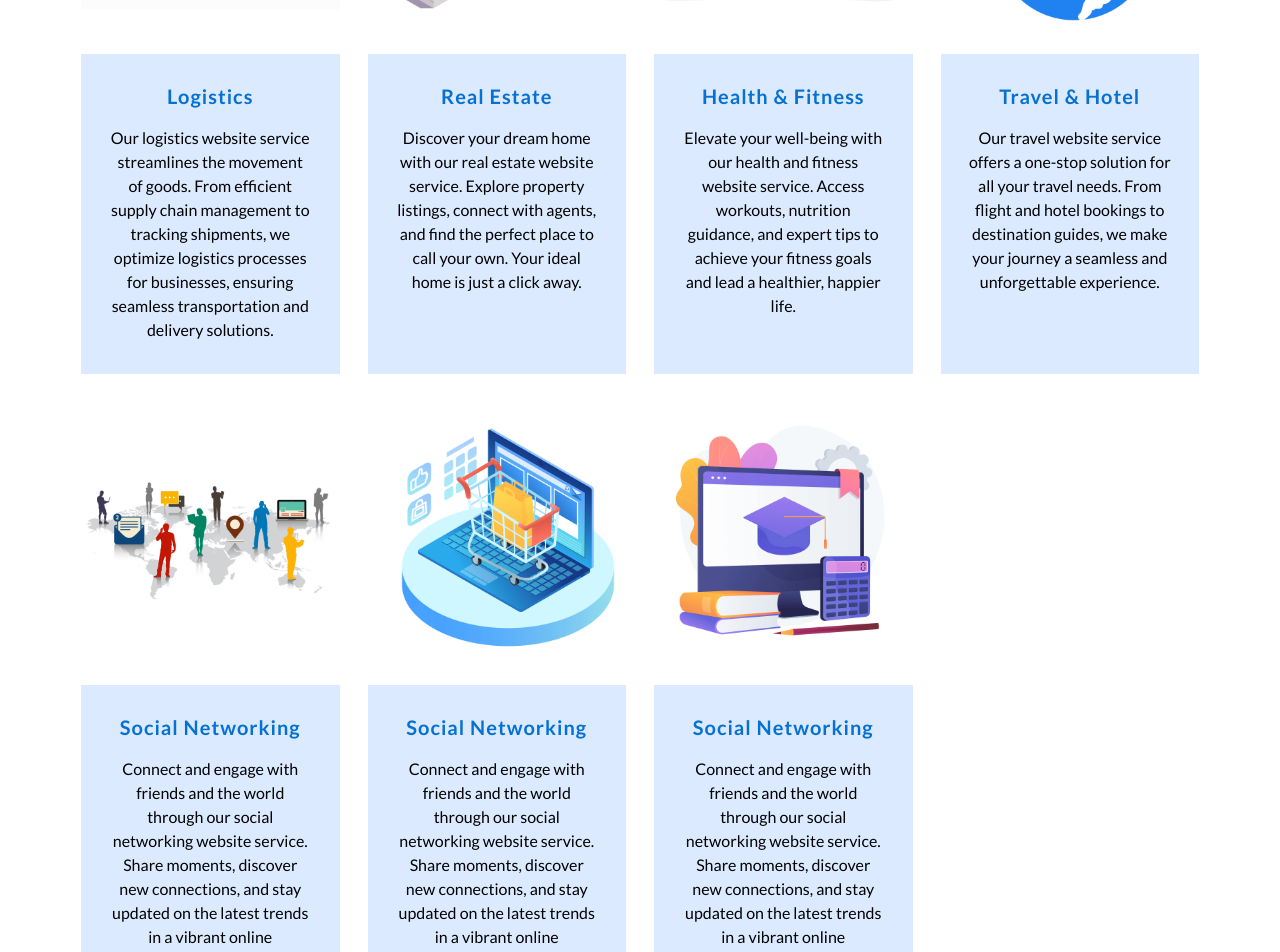
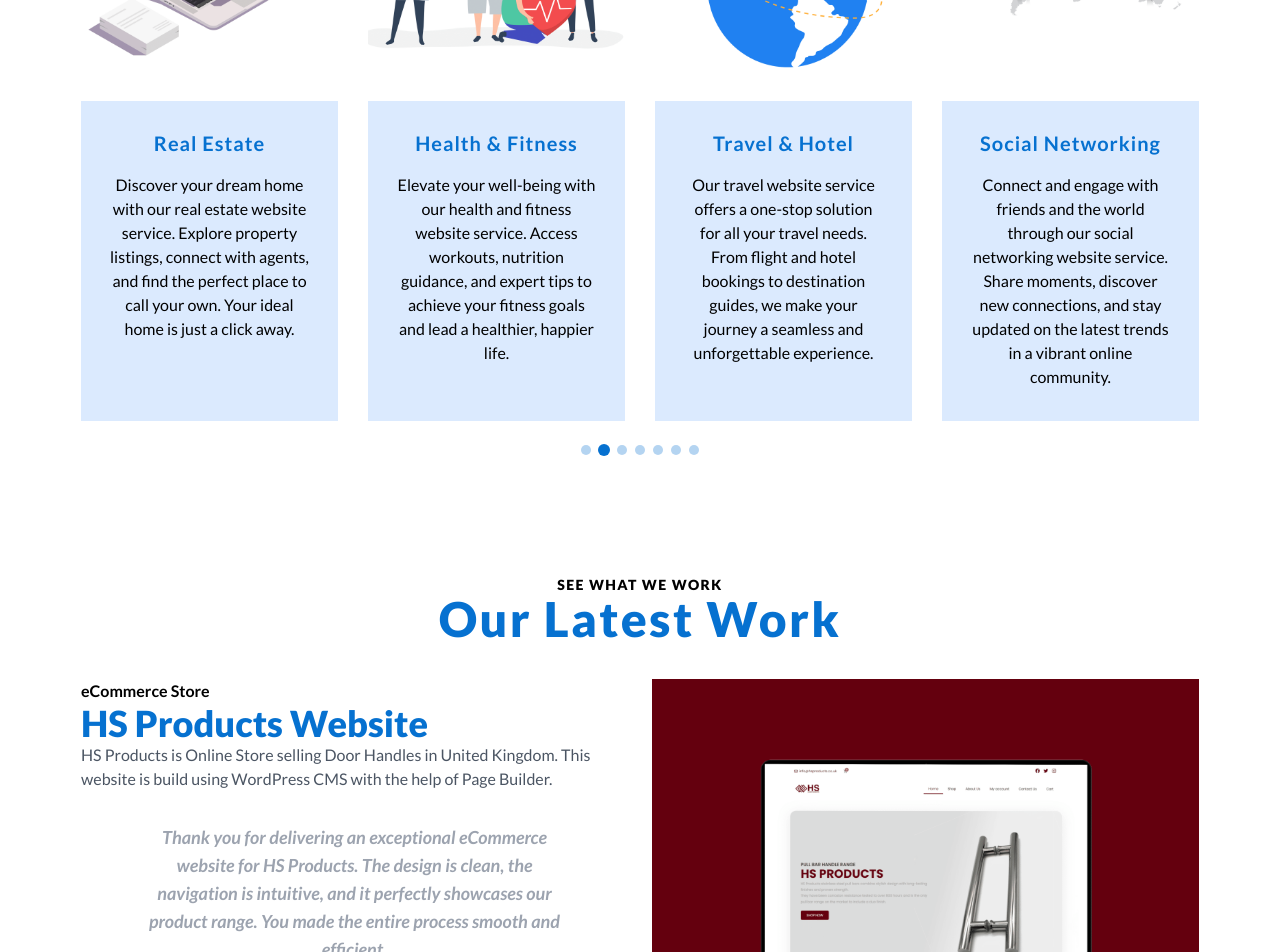
Before and after one commit to waqar-mumtaz/code_x_design, a React (Vite) app: page / in a window 1280 px wide. Shown: the part 2180-3132 px from the top of the page. Built offline with nearby package versions, Linux system fonts and the light colour scheme; a web font is replaced by a local one.

Commit message:
fix experience

```diff
--- a/package.json
+++ b/package.json
@@ -14,7 +14,8 @@
     "react": "^18.3.1",
     "react-dom": "^18.3.1",
     "react-icons": "^5.5.0",
-    "react-router-dom": "^7.8.2"
+    "react-router-dom": "^7.8.2",
+    "swiper": "^12.0.1"
   },
   "devDependencies": {
     "@eslint/js": "^9.9.0",
--- a/src/assets/data/index.ts
+++ b/src/assets/data/index.ts
@@ -1,3 +1,11 @@
+import logistics from "@/assets/imgs/Logistics.png";
+import realestate from "@/assets/imgs/realestate.png";
+import fitness from "@/assets/imgs/Fitness.png";
+import travel from "@/assets/imgs/travel.png";
+import social from "@/assets/imgs/social.png";
+import ecommerce from "@/assets/imgs/ecommerce.png";
+import tutor from "@/assets/imgs/Tutor.png";
+
 export const navLinks = [
   {
     name: "Home",
@@ -90,3 +98,55 @@ export const servicesData = [
     active: true,
   },
 ];
+
+export const experienceData = [
+  {
+    id: 1,
+    image: logistics,
+    title: "Logistics",
+    description:
+      "Our logistics website service streamlines the movement of goods. From efficient supply chain management to tracking shipments, we optimize logistics processes for businesses, ensuring seamless transportation and delivery solutions.",
+  },
+  {
+    id: 2,
+    image: realestate,
+    title: "Real Estate",
+    description:
+      "Discover your dream home with our real estate website service. Explore property listings, connect with agents, and find the perfect place to call your own. Your ideal home is just a click away.",
+  },
+  {
+    id: 3,
+    image: fitness,
+    title: "Health & Fitness",
+    description:
+      "Elevate your well-being with our health and fitness website service. Access workouts, nutrition guidance, and expert tips to achieve your fitness goals and lead a healthier, happier life.",
+  },
+  {
+    id: 4,
+    image: travel,
+    title: "Travel & Hotel",
+    description:
+      "Our travel website service offers a one-stop solution for all your travel needs. From flight and hotel bookings to destination guides, we make your journey a seamless and unforgettable experience.",
+  },
+  {
+    id: 5,
+    image: social,
+    title: "Social Networking",
+    description:
+      "Connect and engage with friends and the world through our social networking website service. Share moments, discover new connections, and stay updated on the latest trends in a vibrant online community.",
+  },
+  {
+    id: 6,
+    image: ecommerce,
+    title: "E-commerce",
+    description:
+      "Transform your business with our e-commerce website service. Create stunning online stores, manage inventory, process payments, and provide exceptional shopping experiences for your customers.",
+  },
+  {
+    id: 7,
+    image: tutor,
+    title: "Education & Tutoring",
+    description:
+      "Enhance learning experiences with our education and tutoring website service. Connect students with expert tutors, access interactive learning materials, and achieve academic success through personalized guidance.",
+  },
+];
--- a/src/index.css
+++ b/src/index.css
@@ -78,3 +78,29 @@
 .animation-delay-400 {
   animation-delay: 0.4s;
 }
+
+/* Swiper Custom Styles - Navigation disabled, using custom buttons */
+
+.swiper-pagination {
+  position: relative !important;
+  margin-top: 32px !important;
+  display: flex !important;
+  justify-content: center !important;
+  align-items: center !important;
+  gap: 8px !important;
+}
+
+.swiper-pagination-bullet {
+  background: rgba(6, 113, 208, 0.3) !important;
+  opacity: 1 !important;
+  width: 10px !important;
+  height: 10px !important;
+  margin: 0 !important;
+  border-radius: 50% !important;
+  transition: all 0.2s ease !important;
+}
+
+.swiper-pagination-bullet-active {
+  background: #0671D0 !important;
+  transform: scale(1.2) !important;
+}
--- a/src/pages/home/components/experience/index.tsx
+++ b/src/pages/home/components/experience/index.tsx
@@ -1,12 +1,11 @@
-import React from "react";
+import { Swiper, SwiperSlide } from "swiper/react";
+import { Pagination, Autoplay } from "swiper/modules";
 
-import logistics from "@/assets/imgs/Logistics.png";
-import realestate from "@/assets/imgs/realestate.png";
-import fitness from "@/assets/imgs/Fitness.png";
-import travel from "@/assets/imgs/travel.png";
-import social from "@/assets/imgs/social.png";
-import ecommerce from "@/assets/imgs/ecommerce.png";
-import tutor from "@/assets/imgs/Tutor.png";
+// Import Swiper styles
+import "swiper/css";
+import "swiper/css/navigation";
+import "swiper/css/pagination";
+import { experienceData } from "@/assets/data";
 
 const Experience = () => {
   return (
@@ -17,104 +16,58 @@ const Experience = () => {
           Industry Experience
         </h1>
       </div>
-      <div className="grid grid-cols-4 gap-7">
-        <div>
-          <img src={logistics} alt="" />
-          <div className="bg-blue-100 text-center h-80 px-7 pt-7 mt-6">
-            <h2 className="lato-bold text-xl tracking-wider text-blue">
-              Logistics
-            </h2>
-            <p className="lato-regular mt-4">
-              Our logistics website service streamlines the movement of goods.
-              From efficient supply chain management to tracking shipments, we
-              optimize logistics processes for businesses, ensuring seamless
-              transportation and delivery solutions.
-            </p>
-          </div>
-        </div>
-        <div>
-          <img src={realestate} alt="" />
-          <div className="bg-blue-100 text-center h-80 px-7 pt-7 mt-6">
-            <h2 className="lato-bold text-xl tracking-wider text-blue">
-              Real Estate
-            </h2>
-            <p className="lato-regular mt-4">
-              Discover your dream home with our real estate website service.
-              Explore property listings, connect with agents, and find the
-              perfect place to call your own. Your ideal home is just a click
-              away.
-            </p>
-          </div>
-        </div>
-        <div>
-          <img src={fitness} alt="" />
-          <div className="bg-blue-100 text-center h-80 px-7 pt-7 mt-6">
-            <h2 className="lato-bold text-xl tracking-wider text-blue">
-              Health & Fitness
-            </h2>
-            <p className="lato-regular mt-4">
-              Elevate your well-being with our health and fitness website
-              service. Access workouts, nutrition guidance, and expert tips to
-              achieve your fitness goals and lead a healthier, happier life.
-            </p>
-          </div>
-        </div>
-        <div>
-          <img src={travel} alt="" />
-          <div className="bg-blue-100 text-center h-80 px-7 pt-7 mt-6">
-            <h2 className="lato-bold text-xl tracking-wider text-blue">
-              Travel & Hotel
-            </h2>
-            <p className="lato-regular mt-4">
-              Our travel website service offers a one-stop solution for all your
-              travel needs. From flight and hotel bookings to destination
-              guides, we make your journey a seamless and unforgettable
-              experience.
-            </p>
-          </div>
-        </div>
-        <div>
-          <img src={social} alt="" />
-          <div className="bg-blue-100 text-center h-80 px-7 pt-7 mt-6">
-            <h2 className="lato-bold text-xl tracking-wider text-blue">
-              Social Networking
-            </h2>
-            <p className="lato-regular mt-4">
-              Connect and engage with friends and the world through our social
-              networking website service. Share moments, discover new
-              connections, and stay updated on the latest trends in a vibrant
-              online
-            </p>
-          </div>
-        </div>
-        <div>
-          <img src={ecommerce} alt="" />
-          <div className="bg-blue-100 text-center h-80 px-7 pt-7 mt-6">
-            <h2 className="lato-bold text-xl tracking-wider text-blue">
-              Social Networking
-            </h2>
-            <p className="lato-regular mt-4">
-              Connect and engage with friends and the world through our social
-              networking website service. Share moments, discover new
-              connections, and stay updated on the latest trends in a vibrant
-              online
-            </p>
-          </div>
-        </div>
-        <div>
-          <img src={tutor} alt="" />
-          <div className="bg-blue-100 text-center h-80 px-7 pt-7 mt-6">
-            <h2 className="lato-bold text-xl tracking-wider text-blue">
-              Social Networking
-            </h2>
-            <p className="lato-regular mt-4">
-              Connect and engage with friends and the world through our social
-              networking website service. Share moments, discover new
-              connections, and stay updated on the latest trends in a vibrant
-              online
-            </p>
-          </div>
-        </div>
+
+      {/* Swiper Carousel */}
+      <div className="mt-12 relative">
+        <Swiper
+          modules={[Pagination, Autoplay]}
+          spaceBetween={30}
+          slidesPerView={4}
+          pagination={{
+            clickable: true,
+          }}
+          autoplay={{
+            delay: 3000,
+            disableOnInteraction: false,
+          }}
+          loop={true}
+          breakpoints={{
+            320: {
+              slidesPerView: 1,
+              spaceBetween: 20,
+            },
+            640: {
+              slidesPerView: 2,
+              spaceBetween: 20,
+            },
+            768: {
+              slidesPerView: 3,
+              spaceBetween: 30,
+            },
+            1024: {
+              slidesPerView: 4,
+              spaceBetween: 30,
+            },
+          }}
+        >
+          {experienceData.map((item) => (
+            <SwiperSlide key={item.id}>
+              <div className="flex flex-col">
+                <img
+                  src={item.image}
+                  alt={item.title}
+                  className="w-full h-auto"
+                />
+                <div className="bg-blue-100 text-center h-80 px-7 pt-7 mt-6">
+                  <h2 className="lato-bold text-xl tracking-wider text-blue">
+                    {item.title}
+                  </h2>
+                  <p className="lato-regular mt-4">{item.description}</p>
+                </div>
+              </div>
+            </SwiperSlide>
+          ))}
+        </Swiper>
       </div>
     </section>
   );
```
Also changed, not shown: 2 other files (tests, documents, lock files or other folders).
